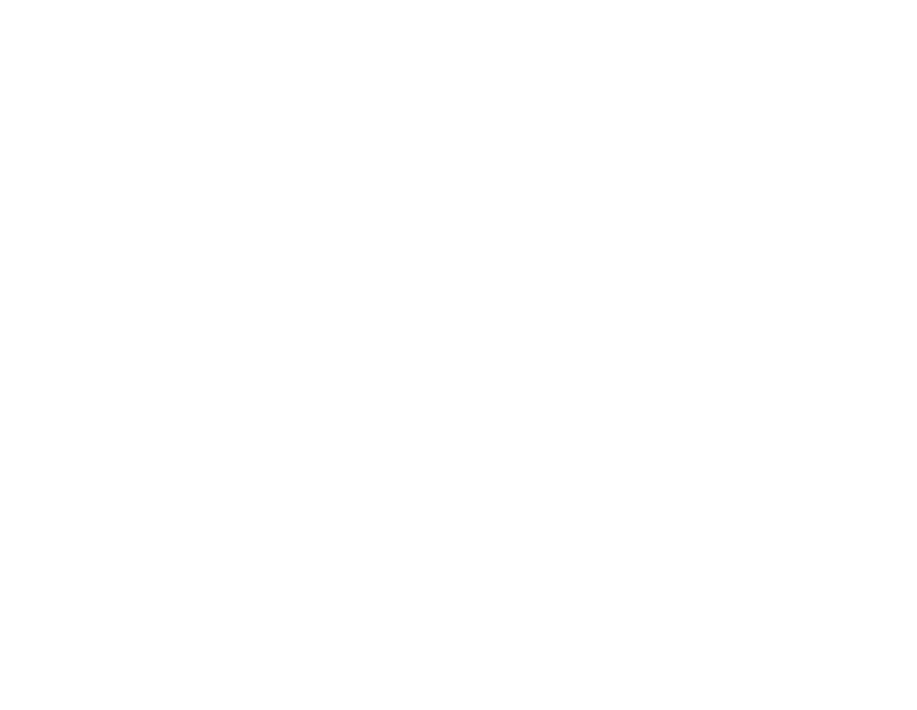
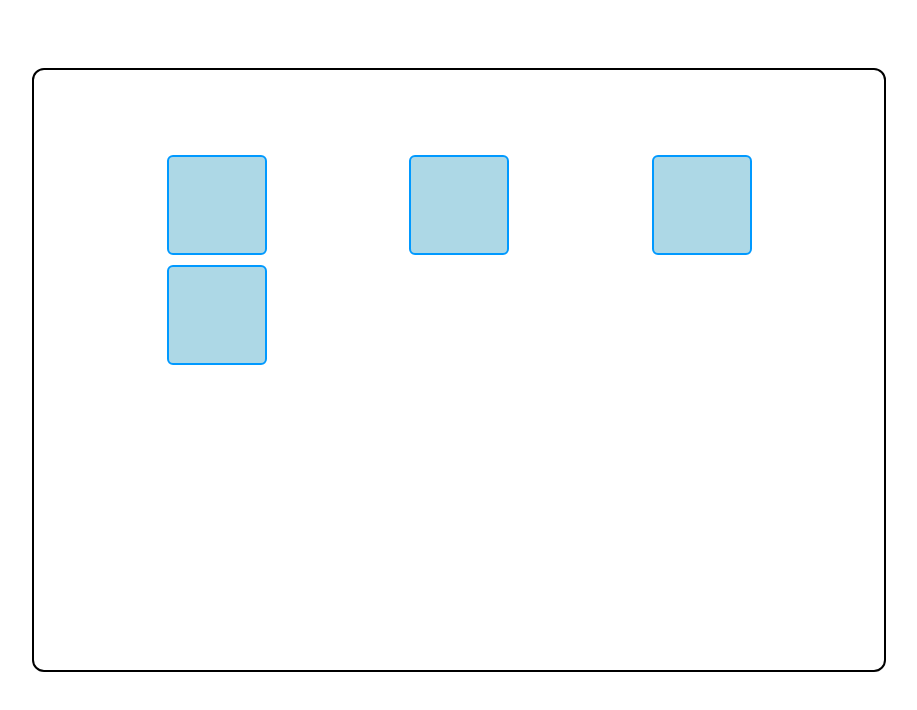
Before and after one commit to DavidGomez-Code/Proyecto-frontend-test, a plain HTML site: page index.html in a window 1280 px wide. Shown: the whole page, without its empty margins (181-1098 px from the left). Drawn offline with Linux system fonts and the light colour scheme.

Commit message:
Hemos agregado estilos al contenedor principal llamado .container, como su color de fondo, un borde, su ancho, alto, y hemos usado grid como el modelo de maquetacion

```diff
--- a/style.css
+++ b/style.css
@@ -4,8 +4,68 @@
     box-sizing: border-box;
 }
 
+/* Estilos generales */
+::-webkit-scrollbar {
+    width: 6px;
+    height: 6px;
+}
+  ::-webkit-scrollbar-thumb {
+    background: #037bc0;
+    border-radius: 9px;
+}
+  ::-webkit-scrollbar-track {
+      border-radius: 15px;
+}
+
+
 body {
     font-family: sans-serif;
     background-color: #ffffff;
     font-size: 0.938rem;
 }
+
+.container {
+    background: #fff;
+    outline: 2px solid #000;
+    width: 850px;
+    max-width: 850px;
+    height: 600px;
+    max-height: 700px;
+    border-radius: 10px;
+    margin: 70px auto;
+    display: grid;
+    grid-template-columns: repeat(3, 100px);
+    grid-template-rows: repeat(4, 100px);
+    gap: 10px;
+    justify-content: space-evenly;
+    align-content: center;
+    /* min-height: 100vh; */
+    /* display: flex;
+    flex-direction: row;
+    align-items: center;
+    justify-content: center; */
+}
+
+.container .primer-container {
+    background: lightblue;
+    border: 2px solid #09f;
+    border-radius: 6px;
+}
+
+.container .segundo-container {
+    background: lightblue;
+    border: 2px solid #09f;
+    border-radius: 6px;
+}
+
+.container .tercer-container {
+    background: lightblue;
+    border: 2px solid #09f;
+    border-radius: 6px;
+}
+
+.container .cuarto-container {
+    background: lightblue;
+    border: 2px solid #09f;
+    border-radius: 6px;
+}
```
